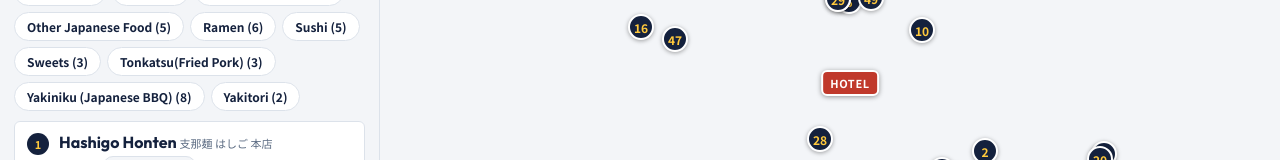
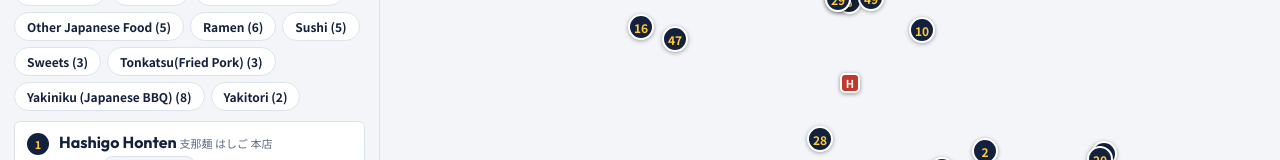
Before and after one commit to RH1027/Japan_Treck_Map, a plain HTML site: page index.html in a window 1280 px wide. Shown: the part 365-525 px from the top of the page. Drawn offline with nearby package versions, Linux system fonts and the light colour scheme; no server answers.

Commit message:
Smaller hotel marker (H icon); hotel name stays in the list card
Co-Authored-By: Claude Opus 5.5 <noreply@anthropic.com>
Claude-Session: https://claude.ai/code/session_017raxfHyjWs63pP4jzcD6ts

```diff
--- a/index.html
+++ b/index.html
@@ -77,7 +77,7 @@ main { flex: 1; min-height: 0; display: grid; grid-template-columns: minmax(300p
 .genre { font-weight: 700; color: var(--navy); }
 .empty { color: var(--muted); font-size: 13px; line-height: 1.6; padding: 8px 2px; }
 .pin { width: 26px; height: 26px; border-radius: 50%; background: var(--navy); color: var(--yellow); border: 2px solid #fff; box-shadow: 0 1px 4px rgba(0,0,0,.35); font: 700 12px var(--body); display: flex; align-items: center; justify-content: center; }
-.hotel-pin { background: #C0392B; color: #fff; border: 2px solid #fff; border-radius: 6px; padding: 3px 7px; font: 800 11px var(--body); letter-spacing: .06em; box-shadow: 0 1px 5px rgba(0,0,0,.4); position: relative; z-index: 5; }
+.hotel-pin { width: 20px; height: 20px; background: #C0392B; color: #fff; border: 2px solid #fff; border-radius: 5px; font: 800 11px var(--body); display: flex; align-items: center; justify-content: center; box-shadow: 0 1px 4px rgba(0,0,0,.4); position: relative; z-index: 5; }
 .hotel-tag { display: inline-block; font: 800 10px var(--body); letter-spacing: .08em; color: #C0392B; margin-bottom: 2px; }
 .hotel-badge { flex: none; width: 22px; height: 22px; border-radius: 5px; background: #C0392B; color: #fff; font: 800 12px var(--body); display: flex; align-items: center; justify-content: center; margin-top: 1px; }
 .hotel-card { border-color: #E8B4AE; background: #FFF7F6; }
@@ -355,10 +355,10 @@ function showCity(name, keepGenre) {
     listEl.prepend(card);
     const el = document.createElement('div');
     el.className = 'marker';
-    el.innerHTML = '<div class="hotel-pin">HOTEL</div>';
+    el.innerHTML = '<div class="hotel-pin">H</div>';
     el.title = hotel.name;
     el.addEventListener('click', () => setTimeout(() => openHotel(false), 0));
-    hotelPopup = new maplibregl.Popup({ offset: 18, maxWidth: '300px', focusAfterOpen: false }).setHTML(hotelHtml(hotel));
+    hotelPopup = new maplibregl.Popup({ offset: 14, maxWidth: '300px', focusAfterOpen: false }).setHTML(hotelHtml(hotel));
     hotelMarker = new maplibregl.Marker({ element: el }).setLngLat([hotel.lng, hotel.lat]).addTo(map);
   }
   const pts = markers.filter(Boolean).map(m => m.getLngLat());
```
